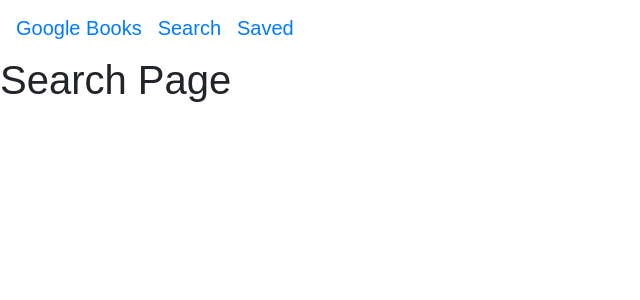
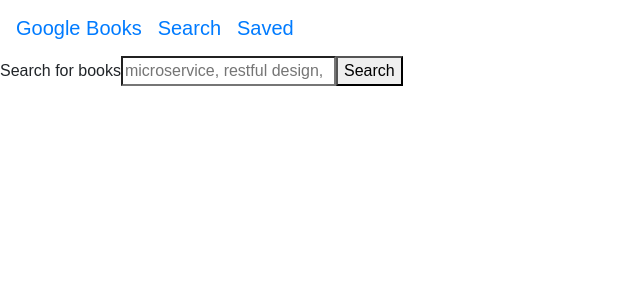
Before and after one commit to amsgwbootcamp/reactgooglebook, a React (Create React App) app in the folder client/: page / in a window 1280 px wide. Shown: the top 300 px of the page, without its empty margins (0-640 px from the left). Built offline with nearby package versions, Linux system fonts and the light colour scheme.

Commit message:
Search works but handles errors yet

```diff
--- a/client/package.json
+++ b/client/package.json
@@ -5,6 +5,7 @@
   "private": true,
   "proxy": "http://localhost:3001/",
   "dependencies": {
+    "axios": "^0.19.2",
     "react": "^16.6.3",
     "react-dom": "^16.6.3",
     "react-router": "^5.2.0",
--- a/client/src/App.js
+++ b/client/src/App.js
@@ -2,8 +2,9 @@ import React, { Component } from "react";
 import { BrowserRouter as Router, Route, Switch } from "react-router-dom";
 import Saved from "./pages/Saved";
 import Search from "./pages/Search";
+import Nav from "./components/Nav";
+
 import "./App.css";
-import Nav from "./components/Nav";
 
 function App() {
   return (
--- a/client/src/pages/Search.js
+++ b/client/src/pages/Search.js
@@ -1,12 +1,83 @@
-import React from "react";
+import React, { useState } from "react";
+import axios from "axios";
 
 function Search() {
+    let API_URL = `https://www.googleapis.com/books/v1/volumes`;
+    // let authors = ['Param', 'Vennila', 'Afrin'];
+    // bookAuthors(authors);
+    // // Param, Vennila and Afrin
+    // let authors = ['Param', 'Afrin'];
+    // bookAuthors(authors);
+
+    const [books, setBooks] = useState({ items: [] });
+
+    const [searchTerm, setSearchTerm] = useState('');
+    const onInputChange = (e) => {
+        setSearchTerm(e.target.value);
+    }
+
+    const fetchBooks = async () => {
+        // Ajax call to API using Axios
+        const result = await axios.get(`${API_URL}?q=${searchTerm}`);
+        // Books result
+        //console.log(result.data);
+        setBooks(result.data);
+    }
+
+    const bookAuthors = (authors) => {
+        if (authors.length <= 2) {
+            authors = authors.join(' and ');
+        } else if (authors.length > 2) {
+            let lastAuthor = ' and ' + authors.slice(-1);
+            authors.pop();
+            authors = authors.join(', ');
+            authors += lastAuthor;
+        }
+        return authors;
+    };
+
+    const onSubmitHandler = (e) => {
+        // Prevent browser refreshing after form submission
+        e.preventDefault();
+        // Call fetch books async function
+        fetchBooks();
+    }
 
     return (
-        <div>
-            <h1>Search Page</h1>
-        </div>
+        <section>
+            <form onSubmit={onSubmitHandler}>
+                <label>
+                    <span>Search for books</span>
+                    <input
+                        type="search"
+                        placeholder="microservice, restful design, etc.,"
+                        value={searchTerm}
+                        onChange={onInputChange}
+                    />
+                    <button type="submit">Search</button>
+                </label>
+            </form>
+            <ul>
+                {
+                    books.items.map((book, index) => {
+                        return (
+                            <li key={index}>
+                                <div>
+                                    <img alt={`${book.volumeInfo.title} book`} src={`http://books.google.com/books/content?id=${book.id}&printsec=frontcover&img=1&zoom=1&source=gbs_api`} />
+                                    <div>
+                                        <h3>{book.volumeInfo.title}</h3>
+                                        <p>{bookAuthors(book.volumeInfo.authors)}</p>
+                                        <p>{book.volumeInfo.publishedDate}</p>
+                                    </div>
+                                </div>
+                                <hr />
+                            </li>
+                        );
+                    })
+                }
+            </ul>
+        </section>
     );
-}
+};
 
 export default Search;
--- a/package.json
+++ b/package.json
@@ -19,6 +19,7 @@
     "nodemon": "^1.18.7"
   },
   "dependencies": {
+    "axios": "^0.19.2",
     "express": "^4.16.3",
     "if-env": "^1.0.4",
     "mongoose": "^5.9.20",
```
Also changed, not shown: client/src/utils/API.js (added, +21 -0 lines), 2 other files (tests, documents, lock files or other folders).
